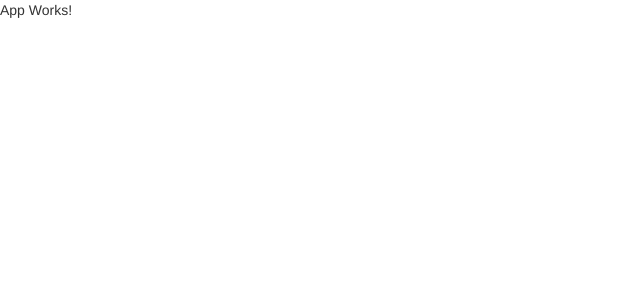
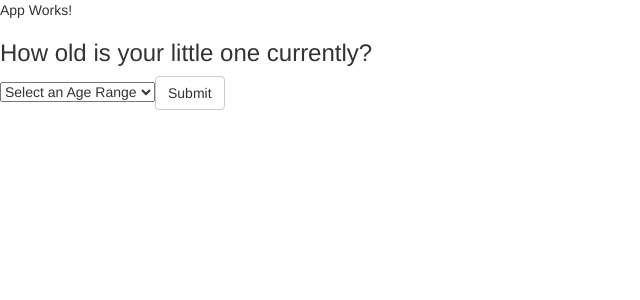
Before and after one commit to maxobaxo/dad-helper-alt, a React app: page / in a window 1280 px wide. Shown: the top 300 px of the page, without its empty margins (0-640 px from the left). Built offline with nearby package versions, Linux system fonts and the light colour scheme.

Commit message:
add components and form for age submission

```diff
--- /dev/null
+++ b/src/components/AgeForm.jsx
@@ -0,0 +1,35 @@
+import React from 'react';
+import { Button } from 'react-bootstrap';
+
+class AgeForm extends React.Component {
+
+  constructor(props) {
+    super(props);
+    this.handleAgeSubmit = this.handleAgeSubmit.bind(this);
+  }
+
+  handleAgeSubmit(event) {
+    event.preventDefault();
+
+
+  }
+
+  render() {
+    return(
+      <div>
+        <form onSubmit={this.handleAgeSubmit}>
+          <h3>How old is your little one currently?</h3>
+          <select ref="_age" required>
+            <option selected disabled>Select an Age Range</option>
+            <option value="ZeroToFour">0 - 4 Months</option>
+            <option value="FiveToEight">5 - 8 Months</option>
+            <option value="NineToTwelve">9 - 12 Months</option>
+          </select>
+          <Button type="submit">Submit</Button>
+        </form>
+      </div>
+    )
+  }
+}
+
+export default AgeForm;
--- /dev/null
+++ b/src/components/AgeFormControl.jsx
@@ -0,0 +1,13 @@
+import React from 'react';
+import AgeForm from './AgeForm';
+
+function AgeFormControl() {
+
+  return(
+    <div>
+      <AgeForm />
+    </div>
+  )
+}
+
+export default AgeFormControl;
--- a/src/components/App.jsx
+++ b/src/components/App.jsx
@@ -1,10 +1,11 @@
 import React from 'react';
-
+import AgeFormControl from './AgeFormControl';
 function App() {
 
   return(
     <div>
       <p>App Works!</p>
+      <AgeFormControl />
     </div>
   )
 }
```
